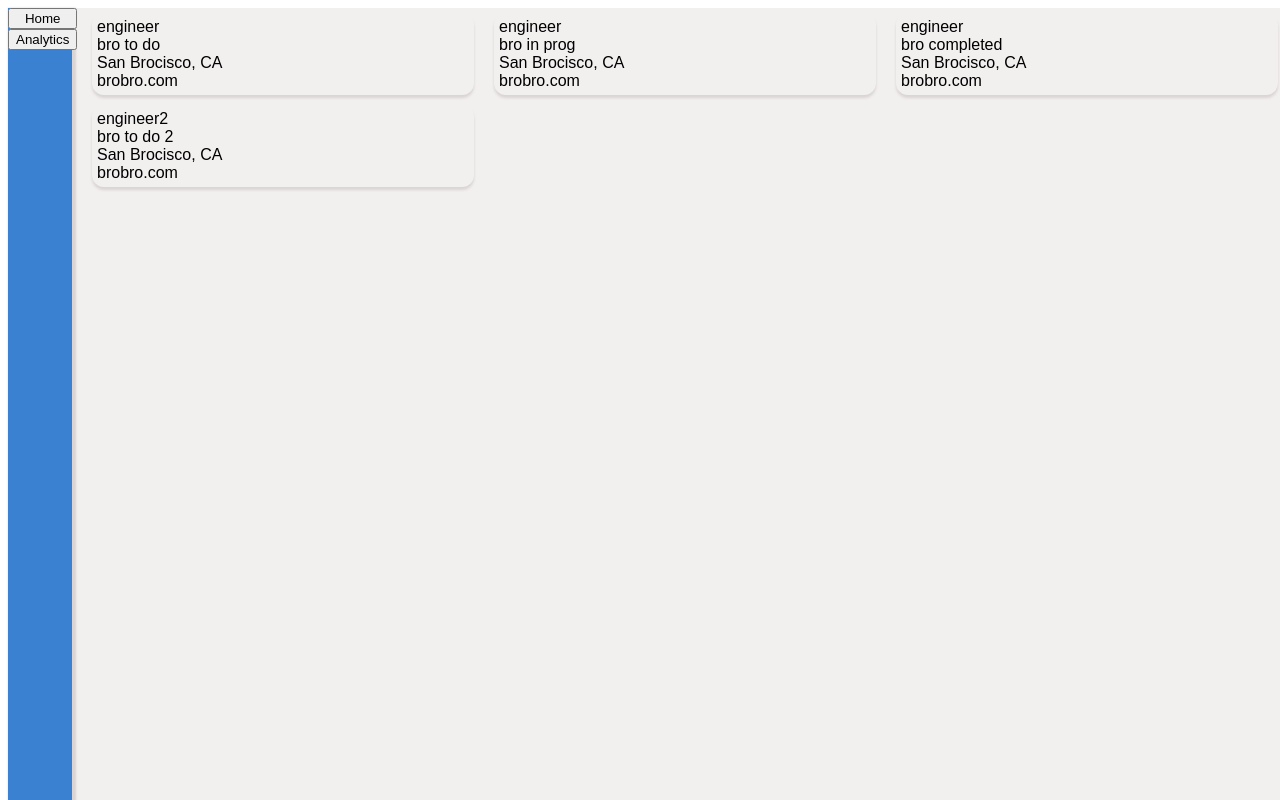
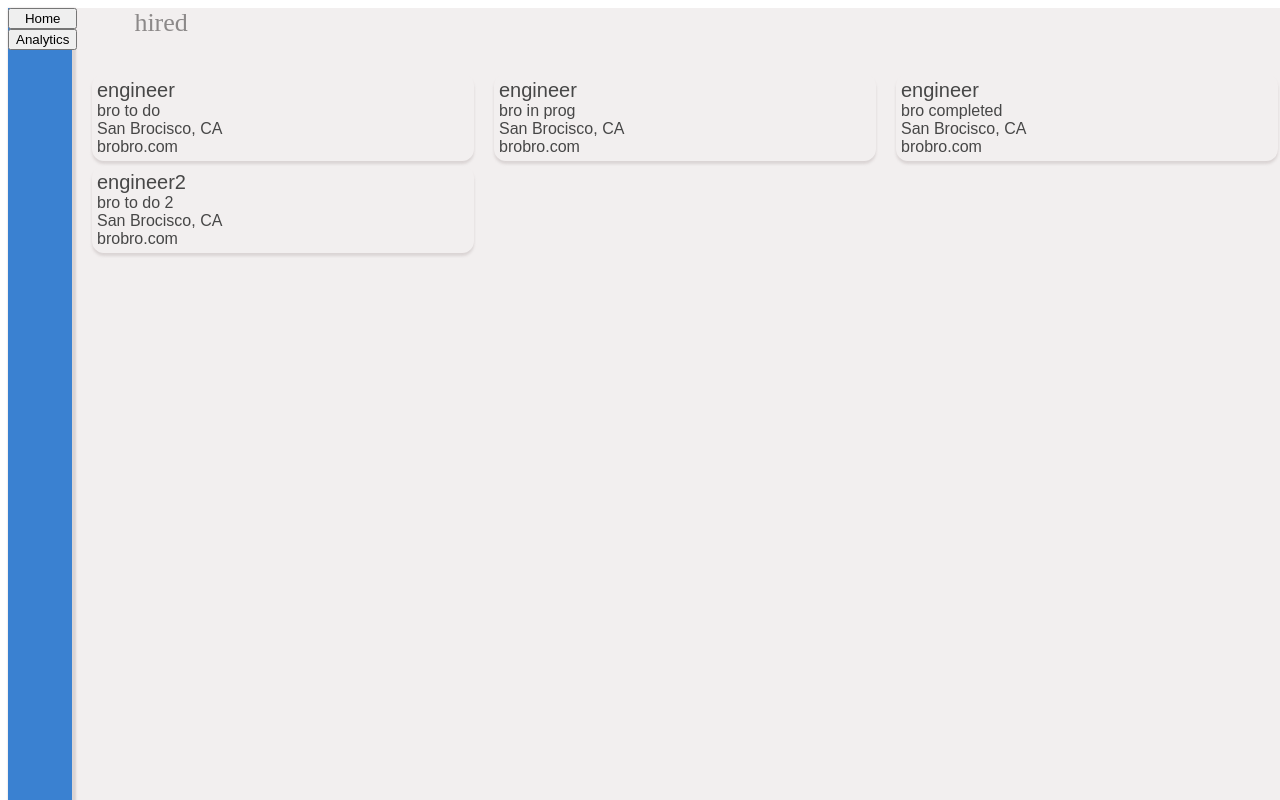
Before and after one commit to jeongle/Hired, a React app: page / in a window 1280 px wide. Built offline with nearby package versions, Linux system fonts and the light colour scheme.

Commit message:
more minor styling

```diff
--- a/client/main/App.jsx
+++ b/client/main/App.jsx
@@ -1,5 +1,6 @@
 import React, { Component } from "react";
 import Navbar from "./Navbar.jsx";
+import Header from "./Header.jsx";
 import Applications from "./Applications.jsx";
 import Plots from "./Plots.jsx";
 import "./css/App.css";
@@ -32,7 +33,7 @@ class App extends Component {
               company: "bro in prog",
               location: "San Brocisco, CA",
               url: "brobro.com",
-              id: 2,
+              id: 3,
             }
           ],
           completed: [
@@ -41,7 +42,7 @@ class App extends Component {
               company: "bro completed",
               location: "San Brocisco, CA",
               url: "brobro.com",
-              id: 3,
+              id: 4,
             }
           ],
         }
@@ -55,11 +56,14 @@ class App extends Component {
     applications = (this.state.showApps) ? <Applications applications={this.state.userData.apps} /> : null;
     plots = (this.state.showPlots) ? <Plots /> : null;
     return (
-      <div className="App">
-        <Navbar />
-        <div className="content">
-          {applications}
-          {plots}
+      <div className="container">
+        <Header />
+        <div className="App-body">
+          <Navbar />
+          <div className="content">
+            {applications}
+            {plots}
+          </div>
         </div>
       </div>
     );
--- /dev/null
+++ b/client/main/Header.jsx
@@ -0,0 +1,12 @@
+import React from "react";
+import "./css/Header.css";
+
+const Header = (props) => {
+  return (
+    <div className="Header">
+      hired
+    </div>
+  )
+}
+
+export default Header;
--- a/client/main/Job.jsx
+++ b/client/main/Job.jsx
@@ -2,7 +2,6 @@ import React from "react";
 import "./css/Job.css";
 const Job = (props) => {
   return (
-    <div className="container">
     <div className="Job">
       <div className="title">
         {props.todo.jobTitle}
@@ -17,7 +16,6 @@ const Job = (props) => {
         {props.todo.url}
       </div>
     </div>
-    </div>
   )
 }
 
--- a/client/main/css/App.css
+++ b/client/main/css/App.css
@@ -1,4 +1,4 @@
-.App {
+.App-body {
   display: grid;
   grid-template-columns: 5% 95%;
   position: fixed;
@@ -9,5 +9,11 @@
 }
 
 .content{
+  padding-top: 5%;
   padding-left: 10px;
 }
+
+.comtainer{
+  display: grid;
+  grid-template-rows: auto;
+}
--- /dev/null
+++ b/client/main/css/Header.css
@@ -0,0 +1,5 @@
+.Header{
+  margin-left: 10%;
+  background-color: white;
+  font-size: 26px;
+}
--- a/client/main/css/Job.css
+++ b/client/main/css/Job.css
@@ -8,4 +8,9 @@
   margin-top: 5px;
   margin-bottom: 5px;
   border-radius: 12px;
+  color: rgb(71, 71, 71);
 }
+
+.title{
+  font-size: 20px;
+}
```
Lines whose indentation alone changed are shown as unchanged.
